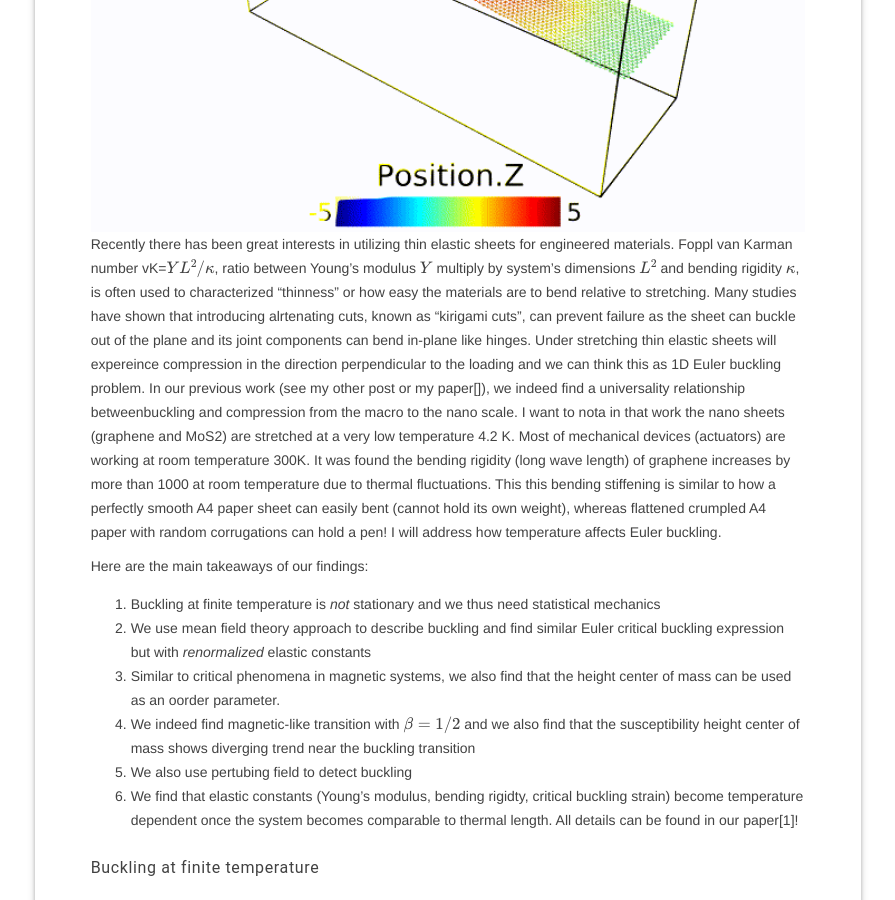
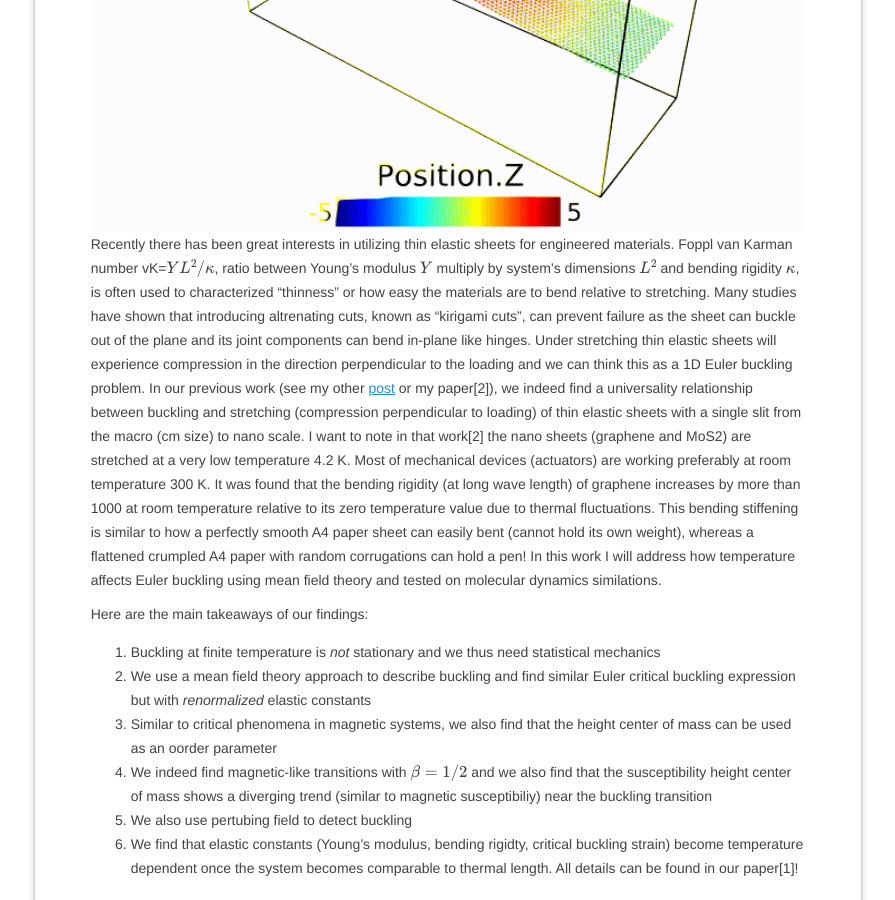
Before and after one commit to phanakata/phanakata.github.io, a Jekyll site: the page built from _posts/2020-12-01-thermalized-buckling.markdown, in a window 1280 px wide and 900 px high, scrolled down 619 px. Shown: the whole window, without its empty margins (192-1087 px from the left). Built offline with Jekyll 4.4.1, drawn with Linux system fonts in a browser that asks for light colours; formulas are drawn with MathJax 3; some of the changed text lies outside the part shown.

Commit message:
Finalized takeaways for thermalized buckling paper

```diff
--- a/_posts/2020-12-01-thermalized-buckling.markdown
+++ b/_posts/2020-12-01-thermalized-buckling.markdown
@@ -7,13 +7,14 @@ author: Paul Hanakata
 ---
 #### Thermalized Euler Buckling
 <img src="/img/T0.05_buckled.gif" width="200" height="200" />
-Recently there has been great interests in utilizing thin elastic sheets for engineered materials. Foppl van Karman number vK=$YL^2/\kappa$, ratio between Young's modulus $Y$ multiply by system's dimensions $L^2$ and bending rigidity $\kappa$, is often used to characterized "thinness" or how easy the materials are to bend relative to stretching. Many studies have shown that introducing alrtenating cuts, known as "kirigami cuts", can prevent failure as the sheet can buckle out of the plane and its joint components can bend in-plane like hinges. Under stretching thin elastic sheets will expereince compression in the direction perpendicular to the loading and we can think this as 1D Euler buckling problem.  In our previous work (see my other post or my paper[]), we indeed find a universality relationship betweenbuckling and compression from the macro to the nano scale. I want to nota in that work the nano sheets (graphene and MoS2) are stretched at a very low temperature 4.2 K. Most of mechanical devices (actuators) are working at room temperature 300K. It was found the bending rigidity (long wave length) of graphene increases by more than 1000 at room temperature due to thermal fluctuations. This  this bending stiffening is similar to how a perfectly smooth A4 paper sheet can easily bent (cannot hold its own weight), whereas flattened crumpled A4 paper with random corrugations can hold a pen!    I will address how temperature affects Euler buckling.
+Recently there has been great interests in utilizing thin elastic sheets for engineered materials. Foppl van Karman number vK=$YL^2/\kappa$, ratio between Young's modulus $Y$ multiply by system's dimensions $L^2$ and bending rigidity $\kappa$, is often used to characterized "thinness" or how easy the materials are to bend relative to stretching. Many studies have shown that introducing altrenating cuts, known as "kirigami cuts", can prevent failure as the sheet can buckle out of the plane and its joint components can bend in-plane like hinges. Under stretching thin elastic sheets will experience compression in the direction perpendicular to the loading and we can think this as a 1D Euler buckling problem.  In our previous work (see my other  <a href="https://phanakata.github.io/kirigami/2017/08/29/kirigami.html" style="color:#268cd7
+">post</a>  or my paper[2]), we indeed find a universality relationship between buckling and stretching (compression perpendicular to loading) of thin elastic sheets with a single slit from the macro (cm size) to nano scale. I want to note in that work[2] the nano sheets (graphene and MoS2) are stretched at a very low temperature 4.2 K. Most of mechanical devices (actuators) are working preferably at room temperature 300 K. It was found that the bending rigidity (at long wave length) of graphene increases by more than 1000 at room temperature relative to its zero temperature value due to thermal fluctuations. This bending stiffening is similar to how a perfectly smooth A4 paper sheet can easily bent (cannot hold its own weight), whereas a flattened crumpled A4 paper with random corrugations can hold a pen! In this work I will address how temperature affects Euler buckling using mean field theory and tested on molecular dynamics similations.
 
 Here are the main takeaways of our findings:
 1. Buckling at finite temperature is *not* stationary and we thus need statistical mechanics
-2. We use mean field theory approach to describe buckling and find similar Euler critical buckling expression but with *renormalized* elastic constants
-3. Similar to critical phenomena in magnetic systems, we also find that the height center of mass can be used as an oorder parameter.
-4. We indeed find magnetic-like transition with $$\beta=1/2$$ and we also find that the susceptibility height center of mass shows diverging trend near the buckling transition
+2. We use a mean field theory approach to describe buckling and find similar Euler critical buckling expression but with *renormalized* elastic constants
+3. Similar to critical phenomena in magnetic systems, we also find that the height center of mass can be used as an oorder parameter
+4. We indeed find magnetic-like transitions with $$\beta=1/2$$ and we also find that the susceptibility height center of mass shows a diverging trend (similar to magnetic susceptibiliy) near the buckling transition
 5. We also use pertubing field to detect buckling
 6. We find that elastic constants (Young's modulus, bending rigidty, critical buckling strain) become temperature dependent once the system becomes comparable to thermal length.
 All details can be found in our paper[1]!
@@ -27,13 +28,16 @@ All details can be found in our paper[1]!
 
 
 *To be continued*
-##### Final notes
-This work in collaboration with <a href="https://www.kitp.ucsb.edu/bowick" style="color:#268cd7
-">Mark Bowick's group</a> at UCSB. If you want to use our pics or animations for your research please send me an email and I am more than happy to provide the files. Also cite our paper[2].
+
+***Final notes***
+
+This work was in collaboration with <a href="https://www.kitp.ucsb.edu/bowick" style="color:#268cd7
+">Mark Bowick's group</a> at UCSB. If you want to use our pictures or animations for your research please send me an email and I am more than happy to provide the files and also cite our paper [2].
+
 ***References***:
 
 <a href="https://www.sciencedirect.com/science/article/abs/pii/S2352431621000602" style="color:#268cd7
 ">[1] **P. Z. Hanakata**, S. S.  Bhabesh, M. J. Bowick, D. R. Nelson, D. Yllanes, "*Thermal buckling and symmetry breaking in thin ribbons under compression*", Extreme Mechanics Letters, 44, 101270 (2021).</a>
 
 <a href="http://pubs.rsc.org/-/content/articlelanding/2017/sm/c7sm01693j/unauth#!divAbstract" style="color:#268cd7
-">[2]  M. A. Dias, M. P. McCarron, D. Rayneau-Kirkhope, **P. Z. Hanakata**, D. K. Campbell, H. S. Park, D. P. Holmes, *Soft Matter *, 13, 9087 (2017).</a>
+">[2]  M. A. Dias, M. P. McCarron, D. Rayneau-Kirkhope, **P. Z. Hanakata**, D. K. Campbell, H. S. Park, D. P. Holmes,"*Kirigami actuators*", Soft Matter, 13, 9087 (2017).</a>
```
